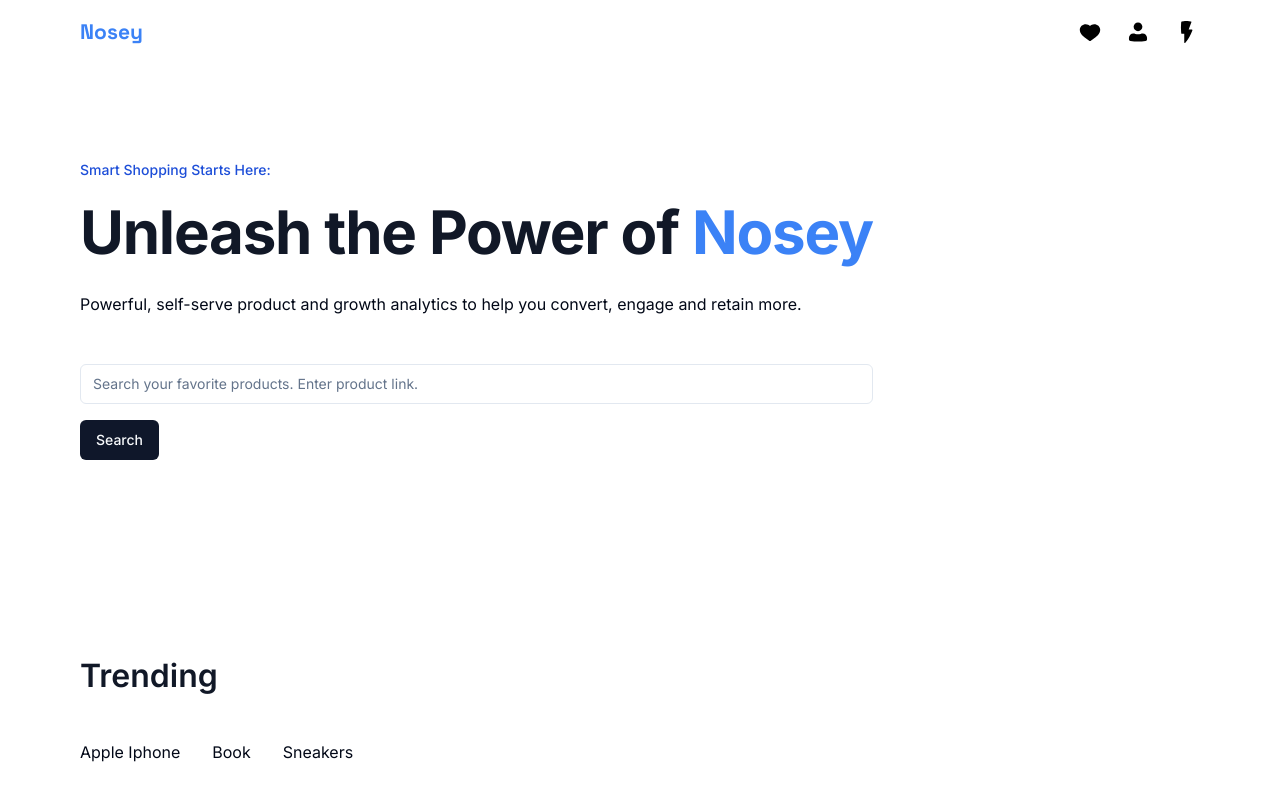
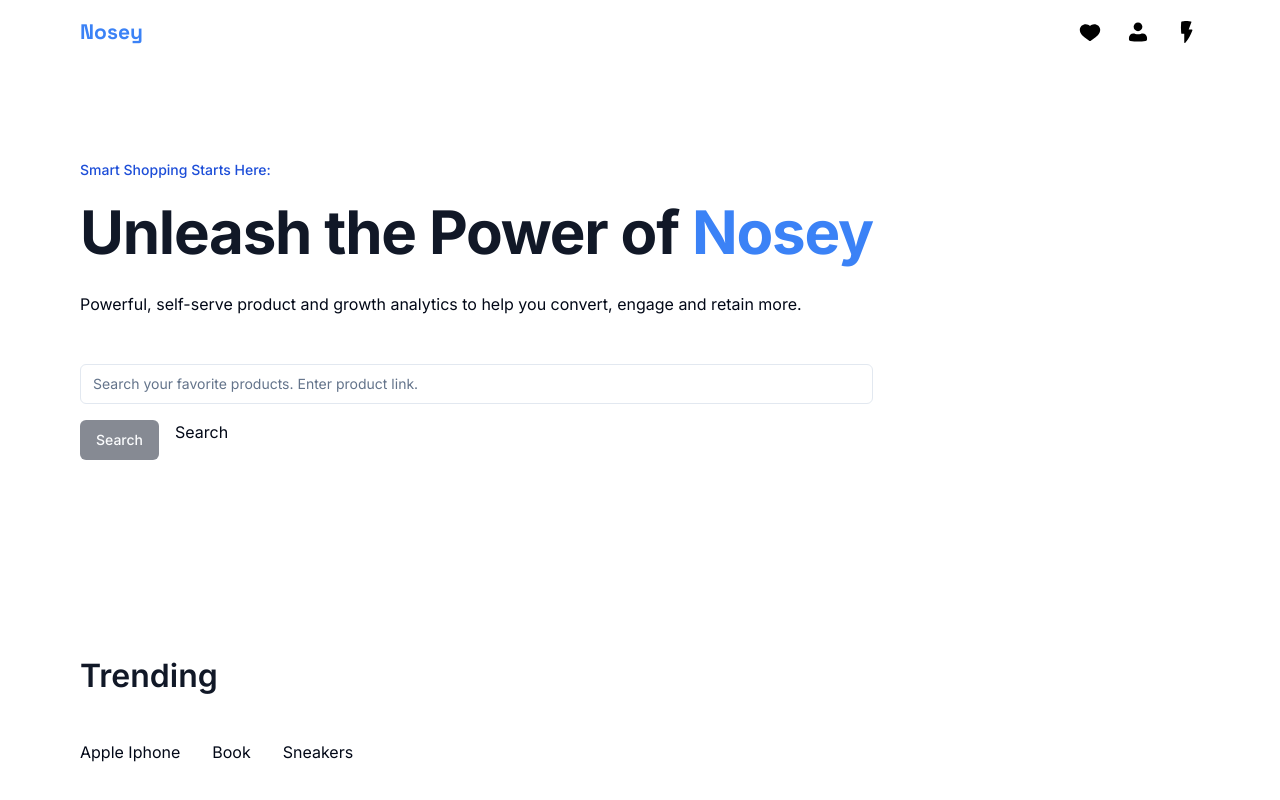
Before and after one commit to mccantsquincy/noseyWebScraper, a Next.js app: page / in a window 1280 px wide. Shown: the top 800 px of the page. Built offline with nearby package versions, Linux system fonts and the light colour scheme.

Commit message:
setting up searchbar to handle search

```diff
--- a/components/Searchbar.tsx
+++ b/components/Searchbar.tsx
@@ -1,25 +1,64 @@
 "use client";
 
-import React from "react";
+import React, { FormEvent, useState } from "react";
 import { Input } from "./ui/input";
 import { Button } from "@/components/ui/button";
 
-const Searchbar = () => {
-
-  const handleSubmit = () => {
-
+const isValidAmazonLink = (url: string) => {
+  try {
+    const parsedURL = new URL(url);
+    const hostName = parsedURL.hostname;
+    if (
+      hostName.includes("amazon.com") ||
+      hostName.includes("amazon") ||
+      hostName.includes("amazon")
+    ) {
+      return true;
+    }
+  } catch (error) {
+    return false;
   }
 
+  return false;
+};
+
+const Searchbar = () => {
+  const [isLoading, setIsLoading] = useState(false);
+  const [searchPrompt, setSearchPrompt] = useState("");
+
+  const handleSubmit = (event: FormEvent<HTMLFormElement>) => {
+    event.preventDefault();
+
+    const isValidLink = isValidAmazonLink(searchPrompt);
+
+    if(!isValidLink) return alert('Please enter a valid link.');
+
+    try {
+     setIsLoading(true);
+
+     // Scrape amazon products
+    } catch (error) {
+     console.log(error);
+    } finally {
+      setIsLoading(true);
+    }
+  };
+
   return (
-    <form
-      className="flex flex-wrap gap-4 mt-12"
-      onSubmit={handleSubmit}
-    >
+    <form className="flex flex-wrap gap-4 mt-12" onSubmit={handleSubmit}>
       <Input
         type="text"
+        value={searchPrompt}
+        onChange={(e) => setSearchPrompt(e.target.value)}
         placeholder="Search your favorite products. Enter product link."
       />
-      <Button variant="default">Search</Button>
+      <Button
+        variant="default"
+        disabled={searchPrompt === ''}
+      >
+          Search
+      </Button>
+      {isLoading ? 'Searching...' : 'Search'}
     </form>
   );
 };
```
